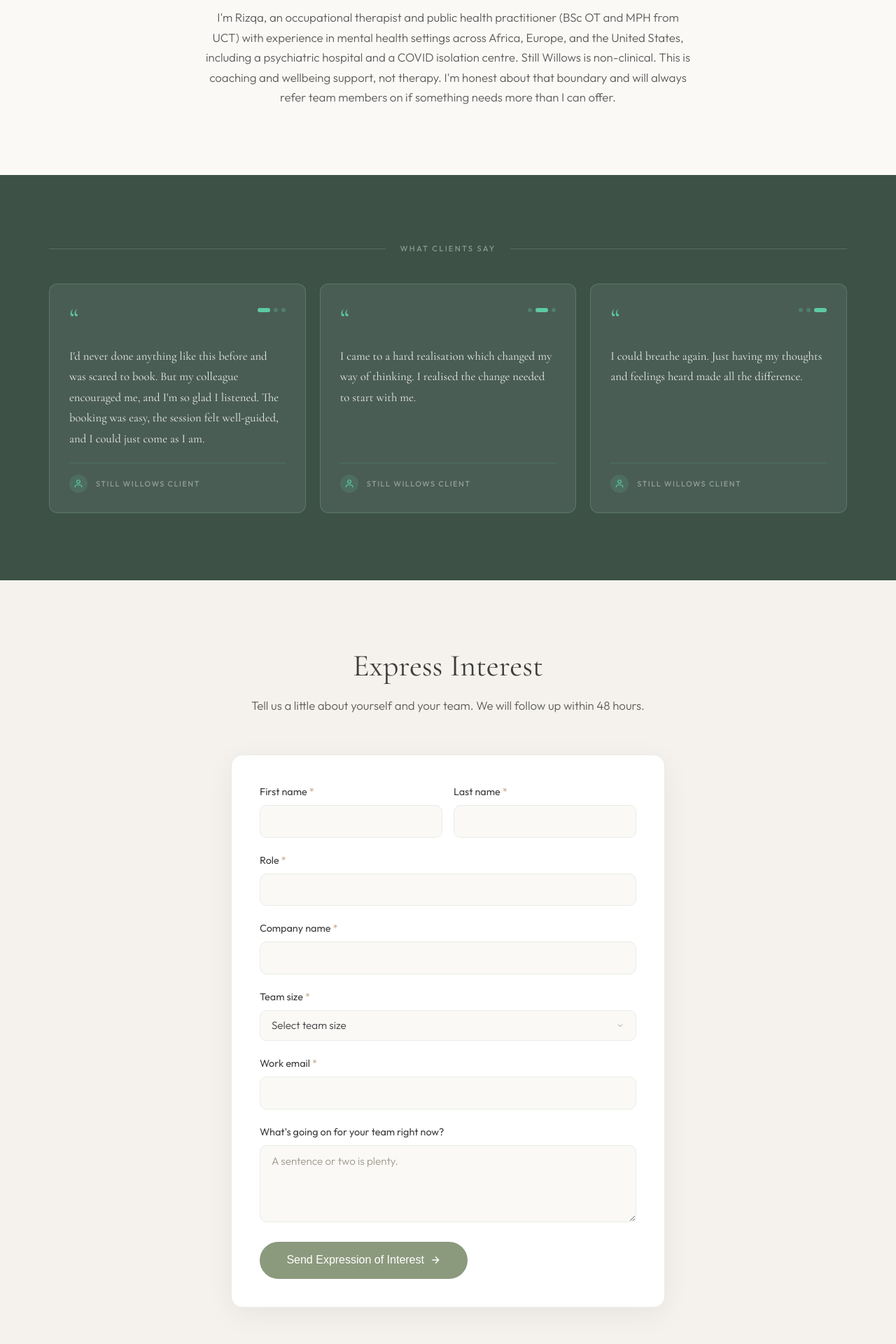
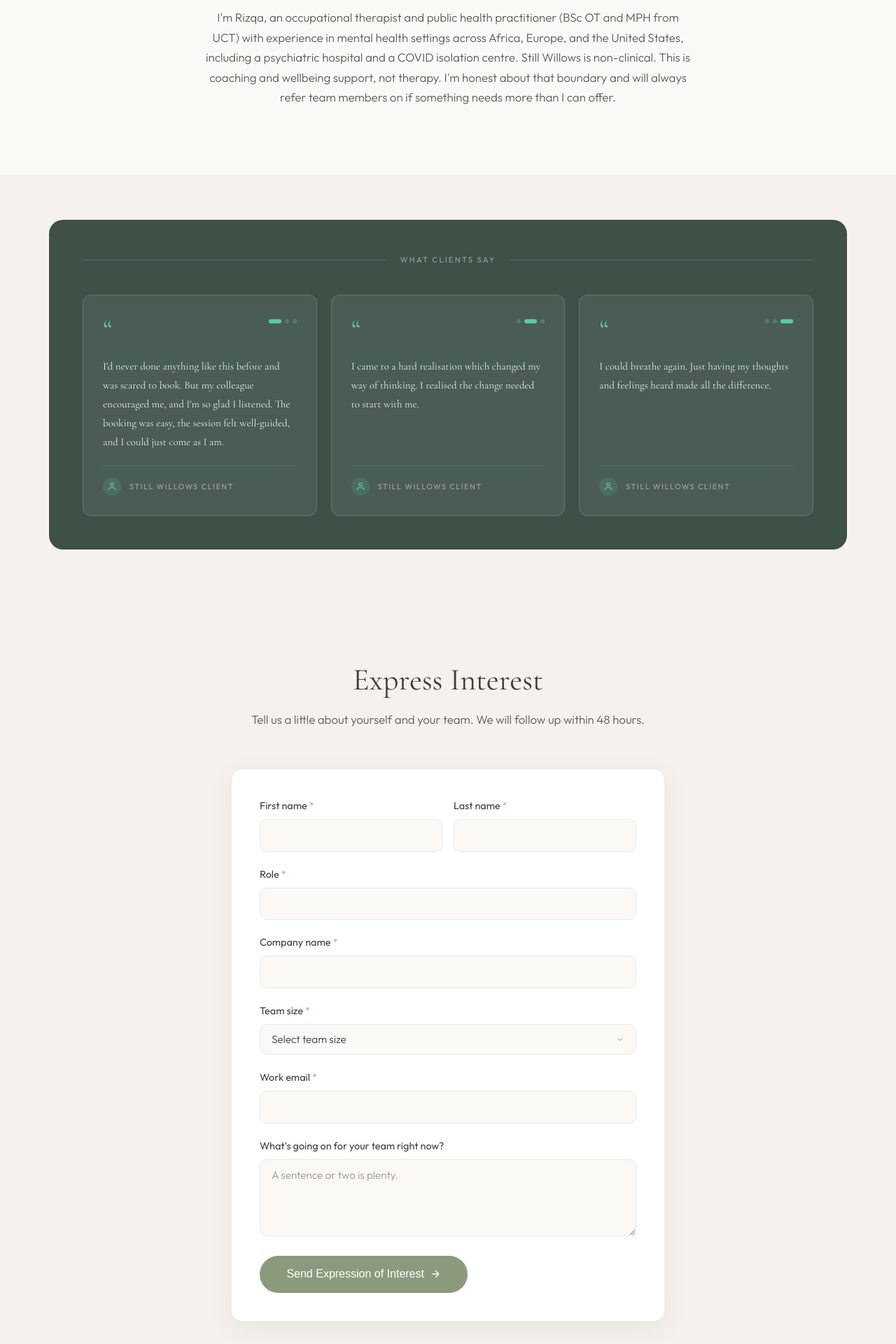
Before and after one commit to captainmike/stillwillows-website, a Jekyll site: the page built from pilot.md, in a window 1280 px wide. Shown: the part 2408-4328 px from the top of the page at 70% size. Built offline with Jekyll 4.4.1, drawn with Linux system fonts in a browser that asks for light colours.

Commit message:
Fix testimonials: rounded container, 15px quote text
- Move #3D5147 background to rounded .pilot-quotes-inner container
  so dark green sits as a pill/card within the cream page background
- Quote text corrected to 15px with generous 1.8 line height

https://claude.ai/code/session_017AGYouHwDdRrwjkb9oqeoK

```diff
--- a/assets/css/main.css
+++ b/assets/css/main.css
@@ -2289,13 +2289,16 @@ section {
    Pilot Page - Client Quotes
    ======================================== */
 .pilot-quotes {
-  background: #3D5147;
-  padding: 6rem 5%;
+  background: var(--cream-warm);
+  padding: 4rem 5%;
 }
 
 .pilot-quotes-inner {
   max-width: 1140px;
   margin: 0 auto;
+  background: #3D5147;
+  border-radius: 20px;
+  padding: 3rem;
 }
 
 .pilot-quotes-header {
@@ -2374,8 +2377,8 @@ section {
 
 .pilot-quote-text {
   font-family: 'Cormorant Garamond', serif;
-  font-size: 1.05rem;
-  line-height: 1.75;
+  font-size: 15px;
+  line-height: 1.8;
   color: rgba(255, 255, 255, 0.88);
   flex: 1;
 }
```
